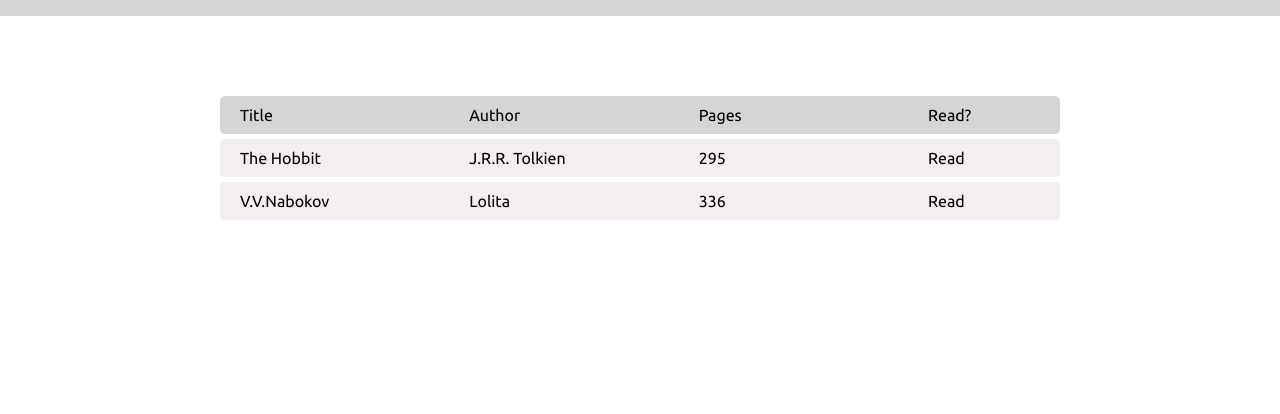
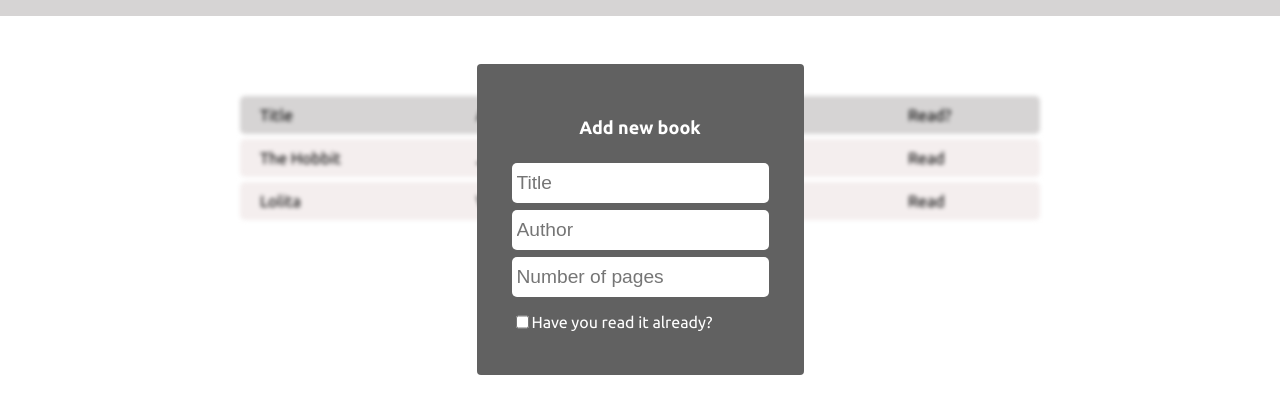
Before and after one commit to Rattlehead90/book-library, a plain HTML site: page index.html in a window 1280 px wide. Both pictures are taken after a click on the picture 1164 px from the left and 39 px from the top of the page. Shown: the part 66-480 px from the top of the page. Drawn offline with Linux system fonts and the light colour scheme.

Commit message:
Add form for the new item

```diff
--- a/index.html
+++ b/index.html
@@ -28,6 +28,16 @@
     </div>
   </header>
   <main>
+    <div class="form">
+      <p>Add new book</p>
+      <input type="text" name="title" id="title" placeholder="Title">
+      <input type="text" name="author" id="author" placeholder="Author">
+      <input type="number" name="pages" id="pages" placeholder="Number of pages">
+      <div>
+        <input type="checkbox" name="read" id="read" value="true">
+        <label for="read">Have you read it already?</label>
+      </div>
+    </div>
     <div class="table">
       <div class="head-row">
         <div>Title</div>
@@ -38,5 +48,4 @@
     </div>
   </main>
 </body>
-
 </html>
--- a/script.js
+++ b/script.js
@@ -1,5 +1,9 @@
 let myLibrary = [];
-let table = document.querySelector('.table')
+let table = document.querySelector('.table');
+let button = document.querySelector('.buttons > img');
+let form = document.querySelector('.form');
+let click_count = 0;
+let main = document.querySelector('main');
 
 function Book(title, author, pages, read) {
   this.title = title;
@@ -42,11 +46,26 @@ function addBookToTable(book) {
 
   table.appendChild(row)
 }
-
+// To be removed in prod from here...
 const hobbit = new Book('The Hobbit', "J.R.R. Tolkien", 295, true);
-const lolita = new Book('V.V.Nabokov', 'Lolita', 336, true)
+const lolita = new Book('Lolita', 'V.V.Nabokov', 336, true)
 
 addBookToLibrary(hobbit)
 addBookToLibrary(lolita)
 
 myLibrary.forEach(addBookToTable)
+
+// up to here
+
+// Menu opening
+
+button.addEventListener('click', ()=>{
+  click_count += 1;
+  if (click_count % 2 === 0) {
+    form.style.display = "none";
+    table.style.filter = "blur(0)";
+  } else {
+    form.style.display = "flex";
+    table.style.filter = "blur(2px)";
+  }
+})
--- a/style.css
+++ b/style.css
@@ -1,6 +1,7 @@
 :root {
   --gray: rgb(214, 212, 212);
   --lightgray: rgb(244, 238, 238);
+  --darkgray: rgb(97, 97, 97);
 }
 
 body {
@@ -54,8 +55,13 @@ main {
   align-items: center;
   background-color: var(--gray);
   border-radius: 5px;
+  max-width: 800px;
+  padding: 10px 20px;
+}
+
+.table {
   width: 800px;
-  padding: 10px 20px;
+  z-index: 0;
 }
 
 .data-row {
@@ -64,7 +70,7 @@ main {
   align-items: center;
   background-color: var(--lightgray);
   border-radius: 5px;
-  width: 800px;
+  max-width: 800px;
   padding: 10px 20px;
   margin-top: 5px;
 }
@@ -74,6 +80,37 @@ main {
   width: 7rem;
 }
 
+.form {
+  margin-top: -2rem;
+  position: absolute;
+  background-color: var(--darkgray);
+  color: white;
+  padding: 35px;
+  border-radius: 4px;
+  display: none;
+  flex-direction: column;
+  gap: 7px;
+  z-index: 2;
+}
+
+input ~ div {
+  display: flex;
+  align-items: center;
+}
+
+.form input {
+  border: none;
+  border-radius: 5px;
+  height: 30px;
+  padding: 5px;
+  font-size: larger;
+}
+
+.form > p {
+  text-align: center;
+  font-weight: bold;
+  font-size: large;
+}
 
 @keyframes wiggle {
   from {
```
